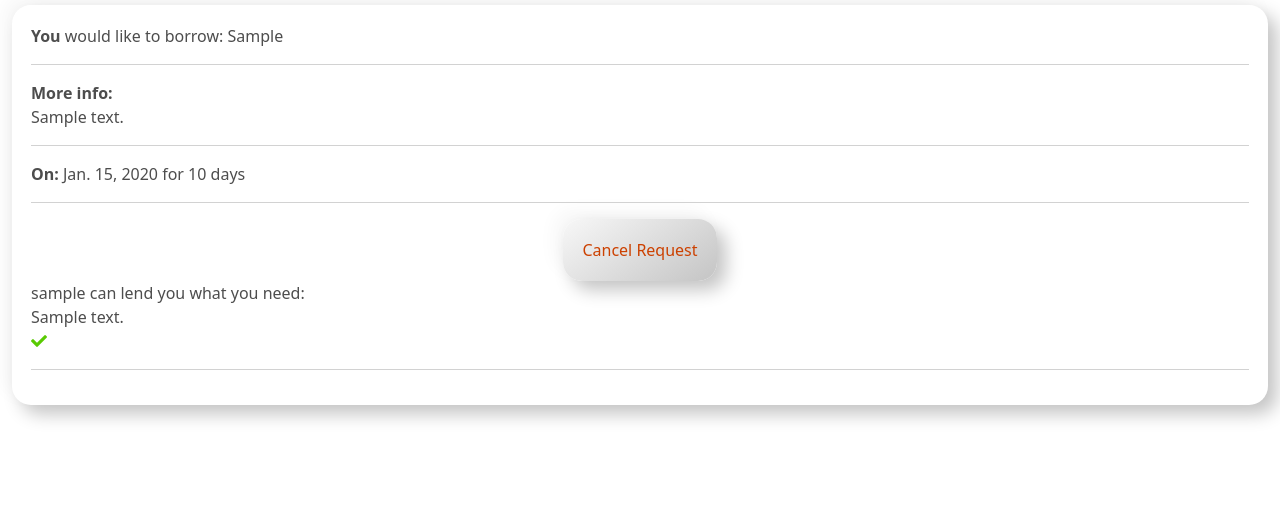
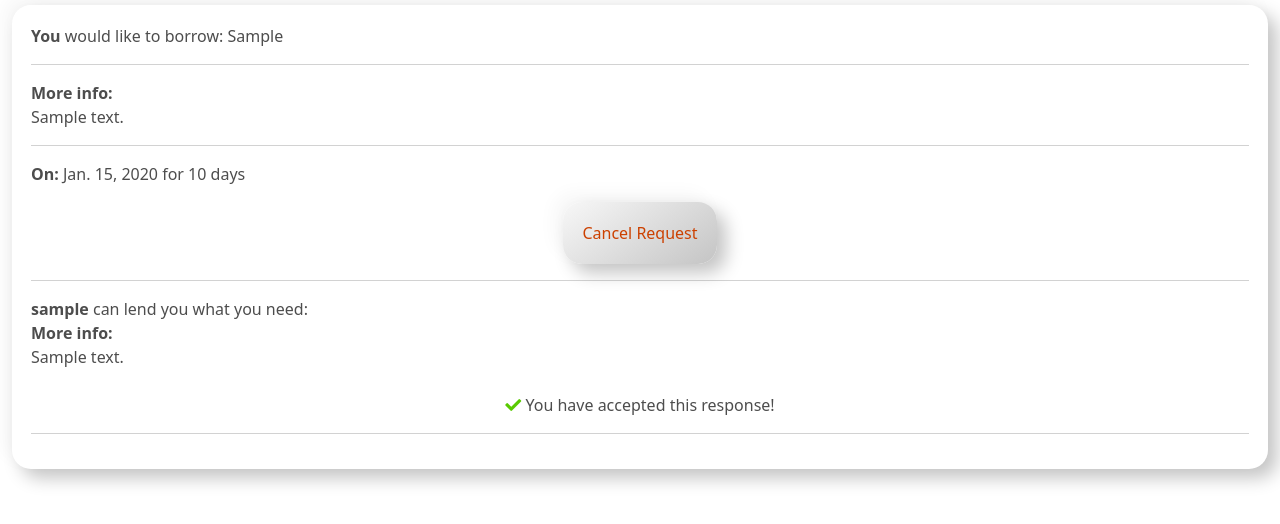
Before and after one commit to SiJiL82/borrow_something, a Django app: a page that uses templates/request_detail.html in a window 1280 px wide. Shown: the part 153-677 px from the top of the page. Run offline with Django 3.2, Linux system fonts and the light colour scheme; a user stored in the database is signed in; tables that the repository leaves empty hold one stand-in row (values such as "Sample post"); parts of the project's set-up code (start-up, migrations or seed data) failed here and were passed over; some libraries are stand-ins or nearby versions.

Commit message:
Update request detail layout

```diff
--- a/templates/request_detail.html
+++ b/templates/request_detail.html
@@ -20,39 +20,48 @@
                 {{ borrow_request.details }} <br>
                 <hr>
                 <span class="request_field">On:</span> {{ borrow_request.required_date }} for {{ borrow_request.required_duration }} days <br>
-                <hr>
-                <div class="row">
+                <div class="row mt-3">
                     <div class="col text-center">
                         {% if borrow_request.requester == user and borrow_request.active %}
                             <form action="{% url 'cancel_request' borrow_request.slug %}" method="post">
                                 {% csrf_token %}
                                 <button type="submit" class="nm-block-item nm-button" name="cancel_request" value="{{ borrow_request.slug }}">Cancel Request</button>
                             </form>
+                            <hr>
                         {% endif %}
                     </div>
                 </div>
                 {% if borrow_request.requester == user %}
                     {% for borrow_response in borrow_responses %}
                         <div>
-                            {{ borrow_response.responder }} can lend you what you need: <br>
+                            <span class="request_field">{{ borrow_response.responder }}</span> can lend you what you need: <br>
+                            <span class="request_field">More info:</span> <br>
                             {{ borrow_response.details }} <br>
                             {% if not borrow_request.accepted_response %}
-                                <form action="{% url 'accept_response' borrow_request.slug %}" method="post">
-                                    {% csrf_token %}
-                                    {% comment %} {{ request_form | crispy }} {% endcomment %}
-                                    <button type="submit" class="btn" name="accept_response" value="{{ borrow_response.id }}">Accept response</button>
-                                </form>
+                                <div class="row mt-3">
+                                    <div class="col text-center">
+                                        <form action="{% url 'accept_response' borrow_request.slug %}" method="post">
+                                            {% csrf_token %}
+                                            {% comment %} {{ request_form | crispy }} {% endcomment %}
+                                            <button type="submit" class="nm-block-item nm-button" name="accept_response" value="{{ borrow_response.id }}">Accept response</button>
+                                        </form>
+                                    </div>
+                                </div>
                             {% endif %}
                             {% if borrow_response.accepted %}
-                                <i class="fas fa-check"></i>
+                                <br>
+                                <div class="col text-center">
+                                    <i class="fas fa-check"></i>
+                                    You have accepted this response!
+                                </div>
                             {% endif %}
                         </div>
                         <hr>
                     {% endfor %}
                 {% else %}
-                    {{ borrow_responses.count }} responses received. <br>
+                    {{ borrow_responses.count }} response(s) received. <br>
                     {% if borrow_request.accepted_response %}
-                        {{ borrow_request.requester }} has accepted one of the responses.
+                        <span class="request_field">{{ borrow_request.requester }}</span> has accepted one of the responses.
                     {% endif %}
                     <hr>
                 {% endif %}
```
